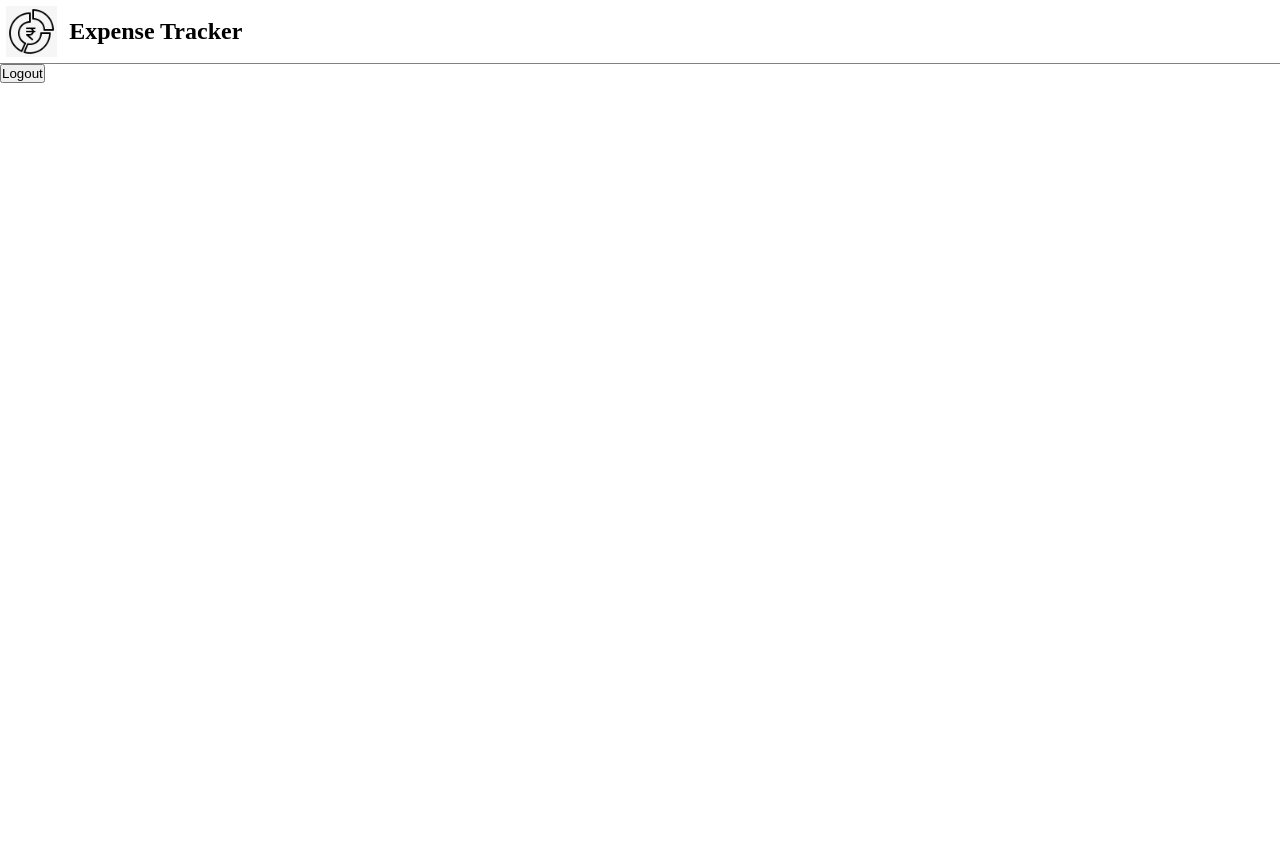
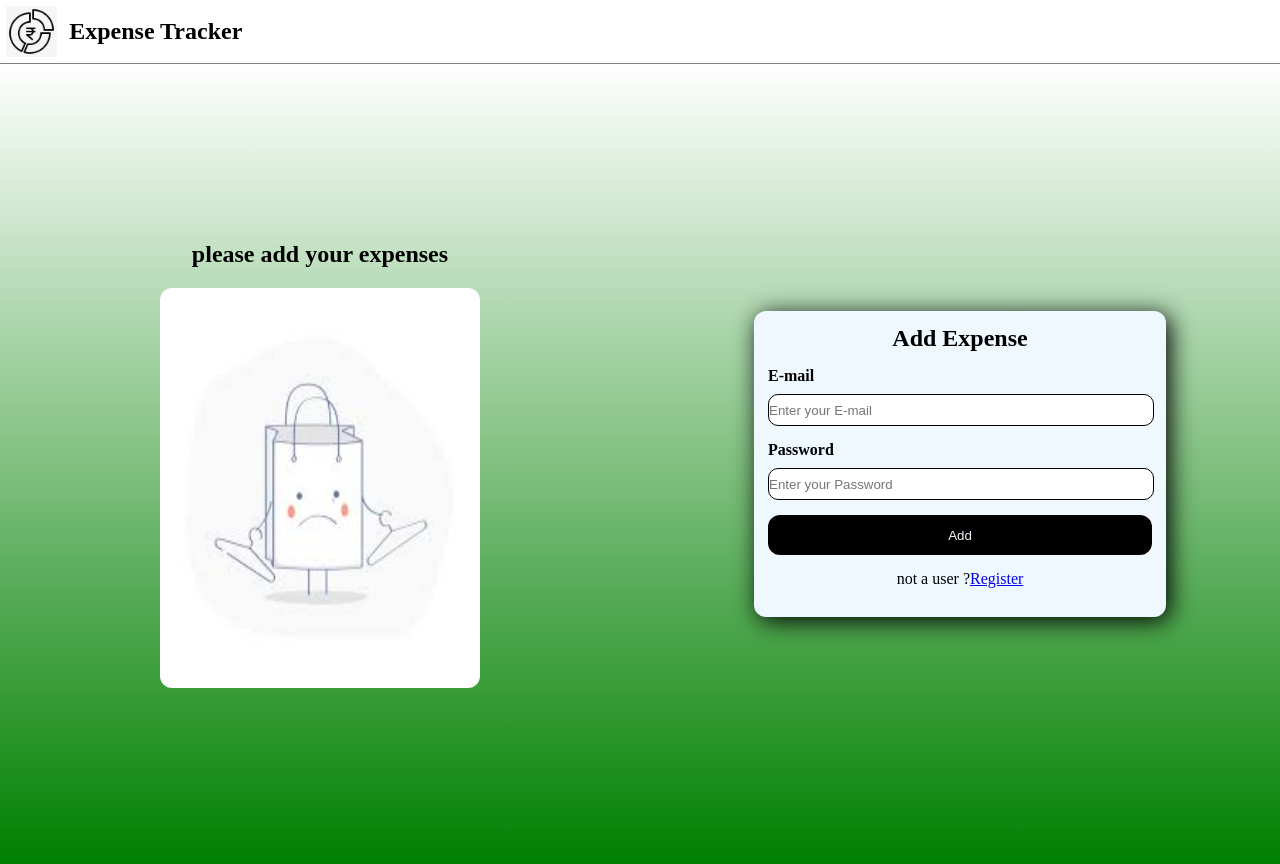
Before and after one commit to Shubhamchauhan13/front, a React (Create React App) app in the folder expense-tracker/: page /dashboard in a window 1280 px wide. Before the commit the page ends 800 px from the top, so only its background shows below. Built offline with nearby package versions, Linux system fonts and the light colour scheme.

Commit message:
hooks complete

```diff
--- a/expense-tracker/src/asset/css/App.css
+++ b/expense-tracker/src/asset/css/App.css
@@ -64,7 +64,7 @@
 .formcard{
 background-color: aliceblue;
 width: 60%;
-height:60% ;
+max-height:  500px ;
 border-radius: 12px;
 box-shadow: 4px 4px 24px 0px black ;
 padding: 14px;
--- a/expense-tracker/src/asset/css/register.css
+++ b/expense-tracker/src/asset/css/register.css
@@ -5,6 +5,6 @@
     align-items: center;
   justify-content: center;
     justify-items: center;
-    padding-top: 50px;
 
+    height : 100dvh;
   }
--- a/expense-tracker/src/components/Dashboard.js
+++ b/expense-tracker/src/components/Dashboard.js
@@ -1,16 +1,86 @@
-import React from 'react'
-import { useNavigate } from 'react-router-dom'
+import React,{useState} from 'react'
+import img1 from '../asset/img/dashboard.jpg'
+import { Link, useNavigate} from 'react-router-dom'
+function Dashboard() {
 
-function Dashboard() {
  const navigate = useNavigate();
-    const dologout = () =>{
-        navigate("/");
+ const [inputs, setinputs] = useState({})
+ const [showerror,setshowerror]=useState(false)
+ const handlechange =(event)=>{
+const name = event.target.name;
+const value = event.target.value;
+ setinputs(values =>({...values,[name]:value}))
+
+ }
+
+
+  const dologin = (event)=>{
+    event.preventDefault();
+console.log("Clicked", inputs);
+
+if(inputs.pass.length>=8){
+  navigate("/dashboard");
+}
+else{
+  setshowerror(true);
+}
 
   }
   return (
+    <div className='container'>
+      <div className='leftcontainer'>
+        <p>please add your expenses</p>
+        <img src={img1} />
+      </div>
+
+
+      <div className='rightcontainer'>
+        <div className='formcard'>
           <div>
-         <button onClick={dologout}>Logout
-         </button>
+            <h2 style={{ alignSelf: "center" }}>Add Expense</h2></div>
+
+            <form onsubmit={dologin}>
+          <div>
+            <label>E-mail</label>
+            <input
+              required
+              type="e-mail"
+              placeholder='Enter your E-mail'
+              value={inputs.email||''}
+              onchange={handlechange}
+              name='email'
+               />
+
+          </div>
+          <div>
+            <label>Password</label>
+            <input
+              required
+              type="password"
+              placeholder='Enter your Password'
+              value={inputs.pass||''}
+              onchange={handlechange}
+              name='pass'
+               />
+
+          </div>
+          {
+            showerror ?
+          <div>
+           <span style={{color:'red',alignSelf:'center'}}>Password length must be greater then 8</span>
+            </div> : null
+}
+
+          <div>
+            <button>Add</button>
+            </div>
+            <div>
+                <span style={{ alignSelf: 'center' }}>not a user ?<Link to="/register">Register</Link> </span>
+              </div>
+              </form>
+          </div>
+        </div>
+
       </div>
       )
 }
--- a/expense-tracker/src/components/Homepage.js
+++ b/expense-tracker/src/components/Homepage.js
@@ -1,11 +1,28 @@
-import React from 'react'
+import React,{useState} from 'react'
 import img1 from '../asset/img/WhatsApp Image 2025-01-25 at 21.14.44_2abff19d.jpg'
 import { Link, useNavigate} from 'react-router-dom'
 function Homepage() {
+
  const navigate = useNavigate();
-  const dologin = ()=>{
-console.log("Clicked");
-navigate("/dashboard");
+ const [inputs, setinputs] = useState({})
+ const [showerror,setshowerror]=useState(false)
+ const handlechange =(event)=>{
+const name = event.target.name;
+const value = event.target.value;
+ setinputs(values => ({...values,[name] : value}))
+ }
+
+
+  const dologin = (event) => {
+    event.preventDefault();
+console.log("Clicked", inputs);
+if(inputs.pass.length>=8){
+  navigate("/dashboard");
+}
+else{
+  setshowerror(true);
+}
+
   }
   return (
     <div className='container'>
@@ -20,28 +37,46 @@
         <div className='formcard'>
           <div>
             <h2 style={{ alignSelf: "center" }}>Login</h2></div>
+
+            <form onsubmit={dologin}>
           <div>
-            <label>E-mail</label>
+            <label>Email</label>
             <input
               required
-              type="e-mail"
-              placeholder='Enter your E-mail' />
+              type="email"
+              placeholder='Enter your Email'
+              value={inputs.email||''}
+              onchange={handlechange}
+              name='email'
+               />
+
           </div>
           <div>
             <label>Password</label>
             <input
               required
               type="password"
-              placeholder='Enter your Password' />
+              placeholder='Enter your Password'
+              value={inputs.pass || ''}
+              onchange={handlechange}
+              name='pass'
+               />
+
           </div>
+          {
+            showerror?
+          <div>
+           <span style={{color:'red',alignSelf:'center'}}>password length must be greater then 8</span>
+            </div> : null
+}
 
           <div>
-            <button onClick={dologin}>Login
-            </button>
+            <button>Login</button>
             </div>
             <div>
                 <span style={{ alignSelf: 'center' }}>not a user ?<Link to="/register">Register</Link> </span>
               </div>
+              </form>
           </div>
         </div>
 
--- a/expense-tracker/src/components/Register.js
+++ b/expense-tracker/src/components/Register.js
@@ -1,7 +1,24 @@
-import React from 'react'
+import React, { useEffect, useState } from 'react'
 import '../asset/css/register.css'
+import { Link, useNavigate} from 'react-router-dom'
 
 function Register() {
+
+   const [input, setinput] = useState({})
+    const navigate = useNavigate();
+   const handlechange =(event)=>{
+  const name = event.target.name;
+  const value = event.target.value;
+   setinput(values =>({...values,[name]:value}))
+
+   }
+
+    const doregister = (event)=>{
+      Event.preventDefault();
+  console.log("Clicked", input);
+  navigate("/dashboard");
+
+    }
   return (
     <div className='mainContainer'>
 
@@ -10,6 +27,7 @@
       <h2 style={{alignSelf:'center'}}>Register</h2>
       </div>
 
+    <form onsubmit={doregister}>
     <div>
       <label>
         Name
@@ -18,6 +36,9 @@
         required
         type="text"
         placeholder='Enter your name'
+        value={input.name||''}
+        onchange={handlechange}
+        name='name'
       />
     </div>
 
@@ -29,6 +50,9 @@
         required
         type="email"
         placeholder='Enter your email'
+        value={input.email||''}
+        onchange={handlechange}
+        name='email'
       />
     </div>
 
@@ -40,6 +64,9 @@
         required
         type="password"
         placeholder='Enter your password'
+        value={input.pass||''}
+        onchange={handlechange}
+        name='pass'
       />
     </div>
 
@@ -51,6 +78,9 @@
         required
         type="password"
         placeholder='Enter your confirm password'
+        value={input.cnfpass||''}
+        onchange={handlechange}
+        name='cnfpass'
       />
     </div>
 
@@ -59,6 +89,10 @@
       <button>Submit</button>
     </div>
 
+    <div>
+                <span style={{ alignSelf: 'center' }}>Already a user login ?<Link to="/">login</Link> </span>
+              </div>
+              </form>
 
   </div>
   </div>
```
Also changed, not shown: expense-tracker/src/asset/img/dashboard.jpg (added). Lines whose indentation alone changed are shown as unchanged.
